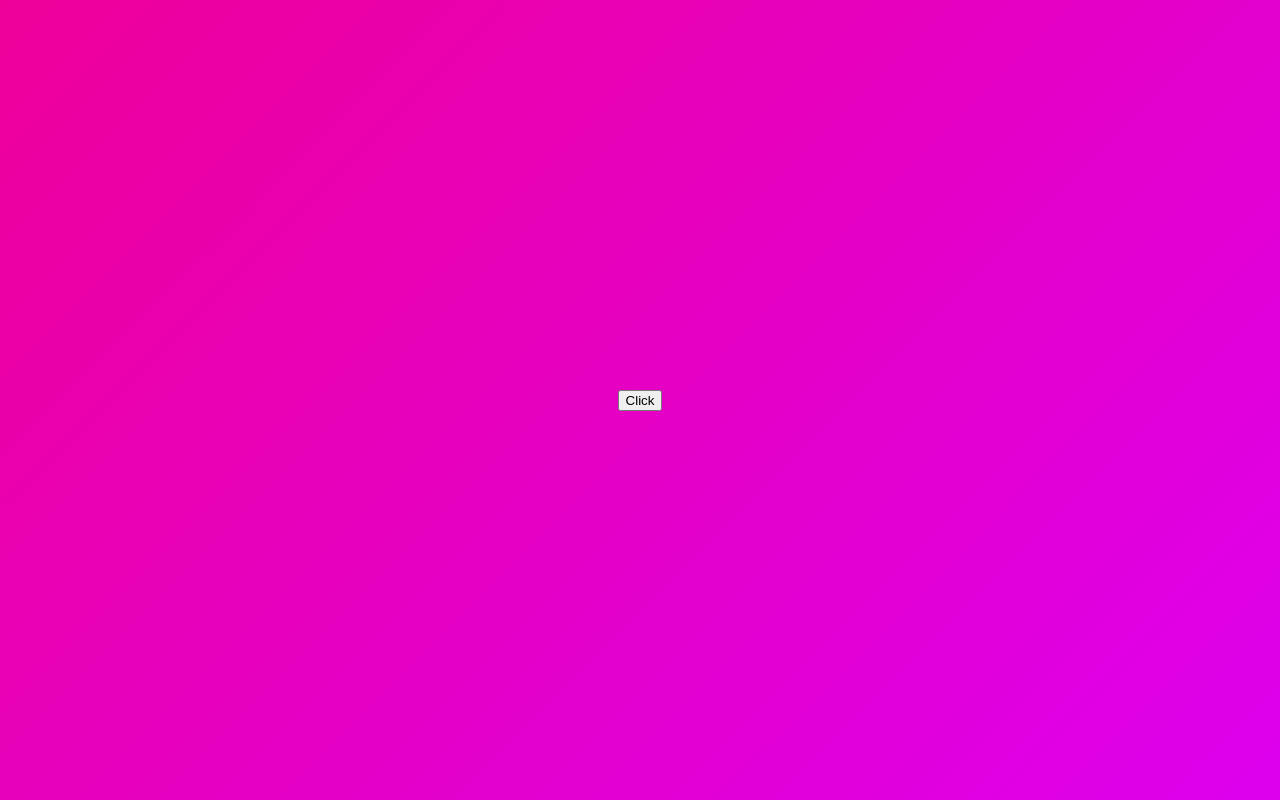
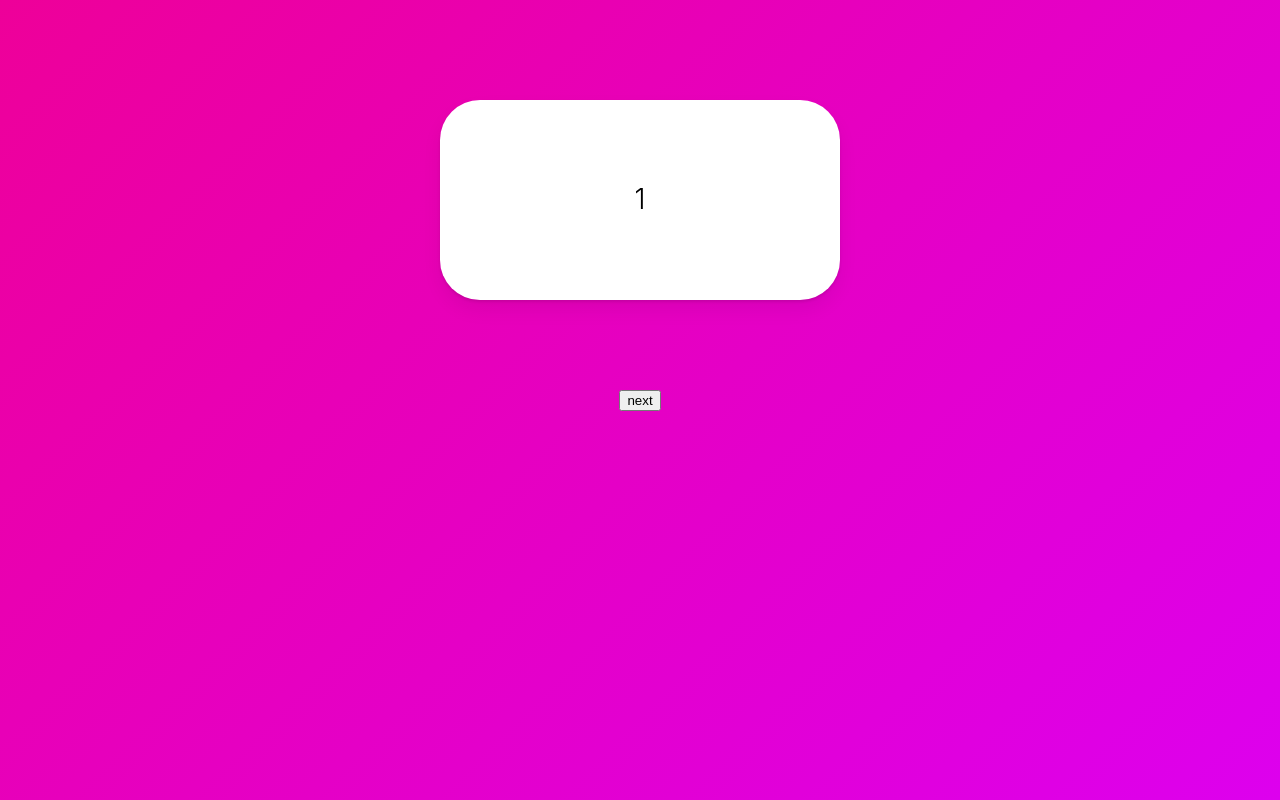
Before and after one commit to HamInKyou/nomadReact, a React (Create React App) app in the folder framer-motion-practice-app/: page / in a window 1280 px wide. Built offline with nearby package versions, Linux system fonts and the light colour scheme; a web font is replaced by a local one.

Commit message:
[framer-motion-practice-app]#7.14 다음 버튼누르면 오른쪽에서부터 들어오는 슬라이드 구현

```diff
--- a/framer-motion-practice-app/src/App.tsx
+++ b/framer-motion-practice-app/src/App.tsx
@@ -8,6 +8,7 @@ const Wrapper = styled(motion.div)`
   display: flex;
   justify-content: center;
   align-items: center;
+  flex-direction: column;
 `;
 
 const Box = styled(motion.div)`
@@ -17,43 +18,51 @@ const Box = styled(motion.div)`
   border-radius: 40px;
   position: absolute;
   top: 100px;
+  display: flex;
+  justify-content: center;
+  align-items: center;
+  font-size: 28px;
   box-shadow: 0 2px 3px rgba(0, 0, 0, 0.1), 0 10px 20px rgba(0, 0, 0, 0.06);
 `;
 
-const boxVariants = {
-  initial: {
+const box = {
+  invisible: {
+    x: 500,
     opacity: 0,
     scale: 0,
   },
   visible: {
+    x: 0,
     opacity: 1,
     scale: 1,
-    rotateZ: 360,
+    transition: {
+      duration: 0.5,
+    },
   },
-  leaving: {
-    opacity: 0,
-    scale: 0,
-    y: 50,
-  },
+  exit: { x: -500, opacity: 0, scale: 0, transition: { duration: 0.5 } },
 };
 
 function App() {
-  const [showing, setShowing] = useState(false);
-  const toggleShowing = () => setShowing((prev) => !prev);
+  const [visible, setVisible] = useState(1);
+  const nextPlease = () => setVisible((prev) => (prev === 10 ? 10 : prev + 1));
   return (
     <Wrapper>
-      <button onClick={toggleShowing}>Click</button>
-      {/* 컴포넌트 언마운트될때 애니메이션을 주려면 AnimatePresence 컴포넌트로 감싸고, 안에 조건부 렌더링 구문을 포함하자. */}
       <AnimatePresence>
-        {showing ? (
-          <Box
-            variants={boxVariants}
-            initial="initial" //컴포넌트 마운트 되었을 떄 초기 상태
-            animate="visible" //애니메이션 끝 상태
-            exit="leaving" //AnimatePresence에 의해 사용되어질 수 있는 속성, 컴포넌트가 사라질 때 수행할 끝 애니메이션
-          />
-        ) : null}
+        {[1, 2, 3, 4, 5, 6, 7, 8, 9, 10].map((i) =>
+          i === visible ? (
+            <Box
+              variants={box}
+              initial="invisible" //컴포넌트 마운트 되었을때 애나메이션 초기값 (해당 슬라이드 오른쪽에서 생겨남)
+              animate="visible" //애니메이션 마침점 (해당 슬라이드 중간으로 옴)
+              exit="exit" // 컴포넌트 언마운트 되기 전 ( 해당 슬라이드 왼쪽으로 사라짐)
+              key={i}
+            >
+              {i}
+            </Box>
+          ) : null
+        )}
       </AnimatePresence>
+      <button onClick={nextPlease}>next</button>
     </Wrapper>
   );
 }
```
